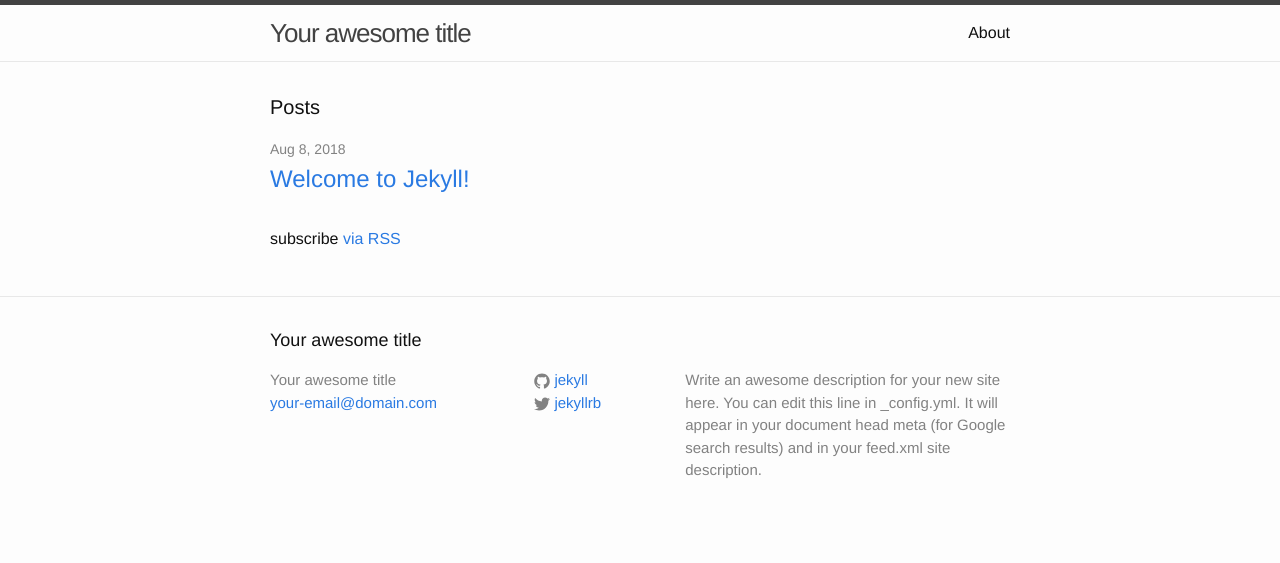
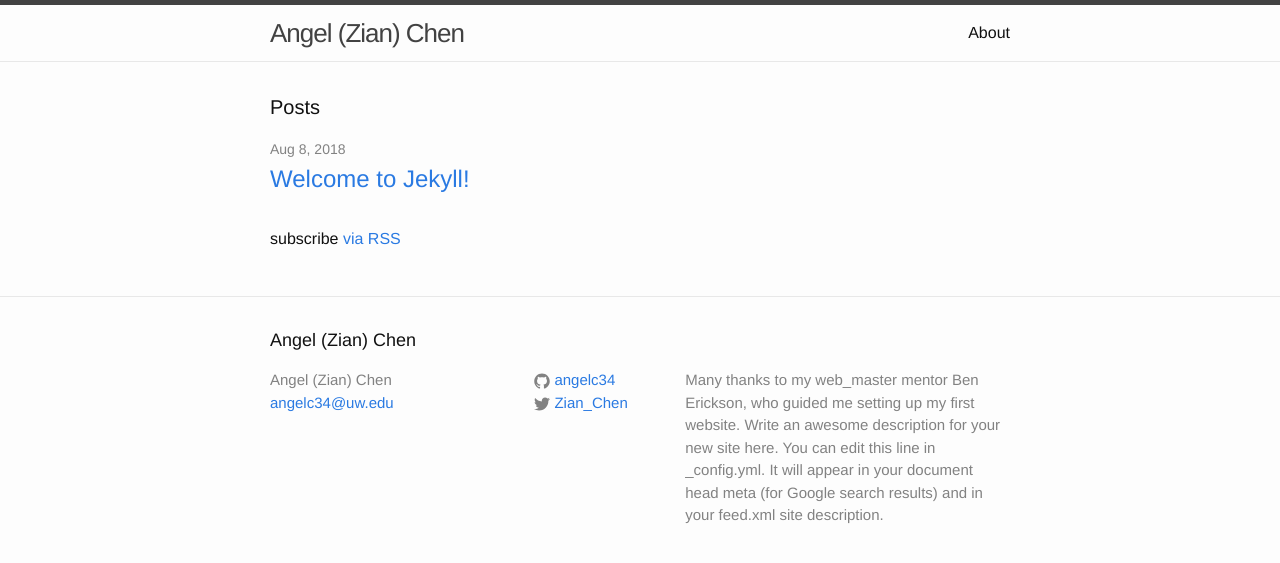
Before and after one commit to angelc34/angelc34.github.io, a Jekyll site: the page built from index.html, in a window 1280 px wide. Shown: the top 563 px of the page. Built offline with Jekyll 4.4.1, drawn with Linux system fonts in a browser that asks for light colours.

Commit message:
Update _config.yml

```diff
--- a/_config.yml
+++ b/_config.yml
@@ -1,21 +1,22 @@
 # Welcome to Jekyll!
-#
+# (I need to learn more about Ruby gem coding)
 # This config file is meant for settings that affect your whole blog, values
 # which you are expected to set up once and rarely need to edit after that.
 # For technical reasons, this file is *NOT* reloaded automatically when you use
 # 'jekyll serve'. If you change this file, please restart the server process.
 
 # Site settings
-title: Your awesome title
-email: your-email@domain.com
+title: Angel (Zian) Chen
+email: angelc34@uw.edu
 description: > # this means to ignore newlines until "baseurl:"
+  Many thanks to my web_master mentor Ben Erickson, who guided me setting up my first website.
   Write an awesome description for your new site here. You can edit this
   line in _config.yml. It will appear in your document head meta (for
   Google search results) and in your feed.xml site description.
 baseurl: "" # the subpath of your site, e.g. /blog
-url: "http://yourdomain.com" # the base hostname & protocol for your site
-twitter_username: jekyllrb
-github_username:  jekyll
+url: "https://angelc34.github.io/" # the base hostname & protocol for your site
+twitter_username: Zian_Chen
+github_username: angelc34
 
 # Build settings
 markdown: kramdown
```
